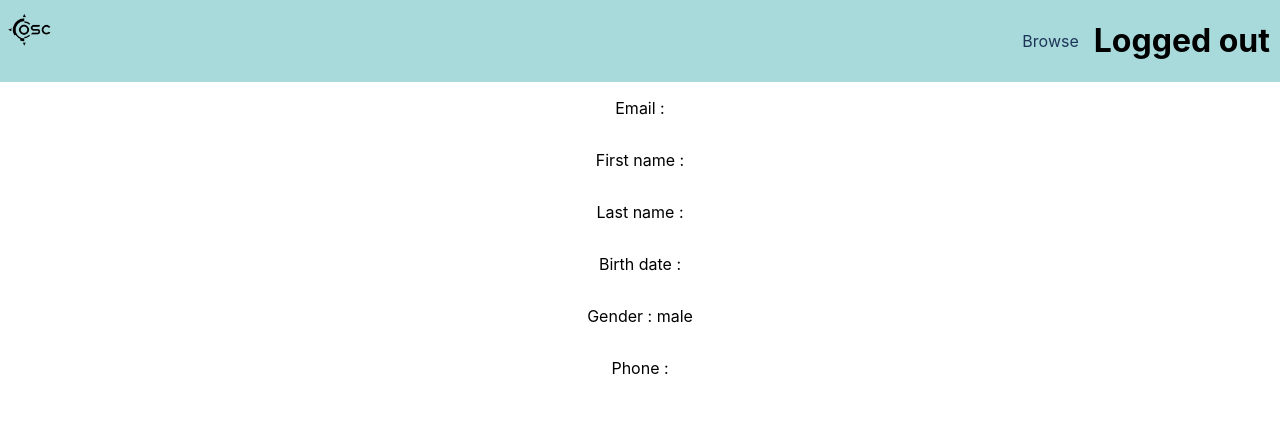
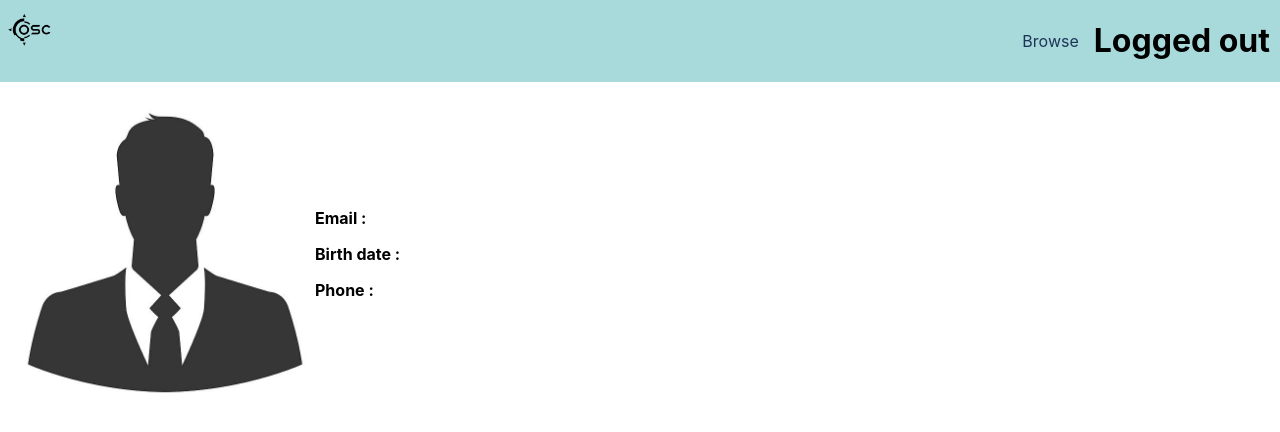
Before and after one commit to Dumitrescu-Dragos/Proiect-colectiv-Group934-Team3, a React (Create React App) app in the folder front-end1/: page /profile in a window 1280 px wide. Shown: the top 432 px of the page. Built offline with nearby package versions, Linux system fonts and the light colour scheme.

Commit message:
some Profile stuff

```diff
--- a/front-end1/src/views/profile/ProfileView.scss
+++ b/front-end1/src/views/profile/ProfileView.scss
@@ -1,11 +1,17 @@
 .profile{
     width: 100%;
-    .container{
-        flex-direction: column;
+    .profile-container{
+        display: flex;
+        flex-direction: row;
         align-items: center;
         padding: 0 15px;
+        margin-top: 20px;
         p{
             display: block;
         }
+        .user-image{
+            width:300px;
+            height: 300px;
+        }
     }
 }
--- a/front-end1/src/views/profile/ProfileView.tsx
+++ b/front-end1/src/views/profile/ProfileView.tsx
@@ -30,17 +30,27 @@ export default class ProfileView extends React.Component<any, IState> {
         this.loadUserFromServer();
     }
 
+    public renderImage = ()=>{
+        const malePath="/assets/images/male-user.jpg";
+        const femalePath="/assets/images/female-user.jpg";
+        var userImage = (<img src={malePath} className={"user-image"}></img>);
+        if(this.state.user.gender == "female")
+            userImage = (<img src={femalePath} className={"user-image"}></img>);
+        return userImage;
+    }
+
     public render() {
         return (
             <div className="profile">
                 <Header />
-                <div className='container'>
-                    <p>Email : {this.state.user.email}</p>
-                    <p>First name : {this.state.user.firstName}</p>
-                    <p>Last name : {this.state.user.lastName}</p>
-                    <p>Birth date : {this.state.user.DOB}</p>
-                    <p>Gender : {this.state.user.gender}</p>
-                    <p>Phone : {this.state.user.phoneNumber}</p>
+                <div className='profile-container'>
+                    <div className='profile-image-container'>{this.renderImage()}</div>
+                    <div className='profile-details-container'>
+                        <p><b> {this.state.user.firstName}</b> <b>{this.state.user.lastName}</b></p>
+                        <p><b>Email :</b> {this.state.user.email}</p>
+                        <p><b>Birth date :</b> {this.state.user.DOB}</p>
+                        <p><b>Phone :</b> {this.state.user.phoneNumber}</p>
+                    </div>
                 </div>
             </div>
         );
```
Also changed, not shown: front-end1/public/assets/images/female-user.jpg (added), front-end1/public/assets/images/male-user.jpg (added).
